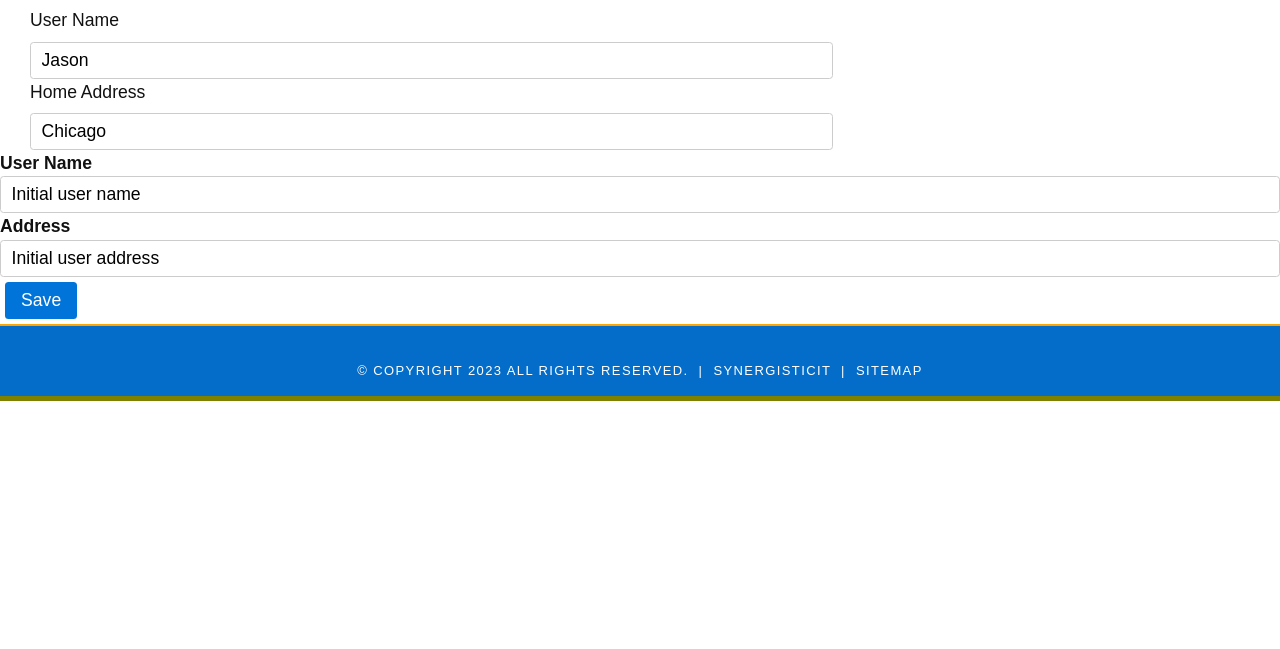
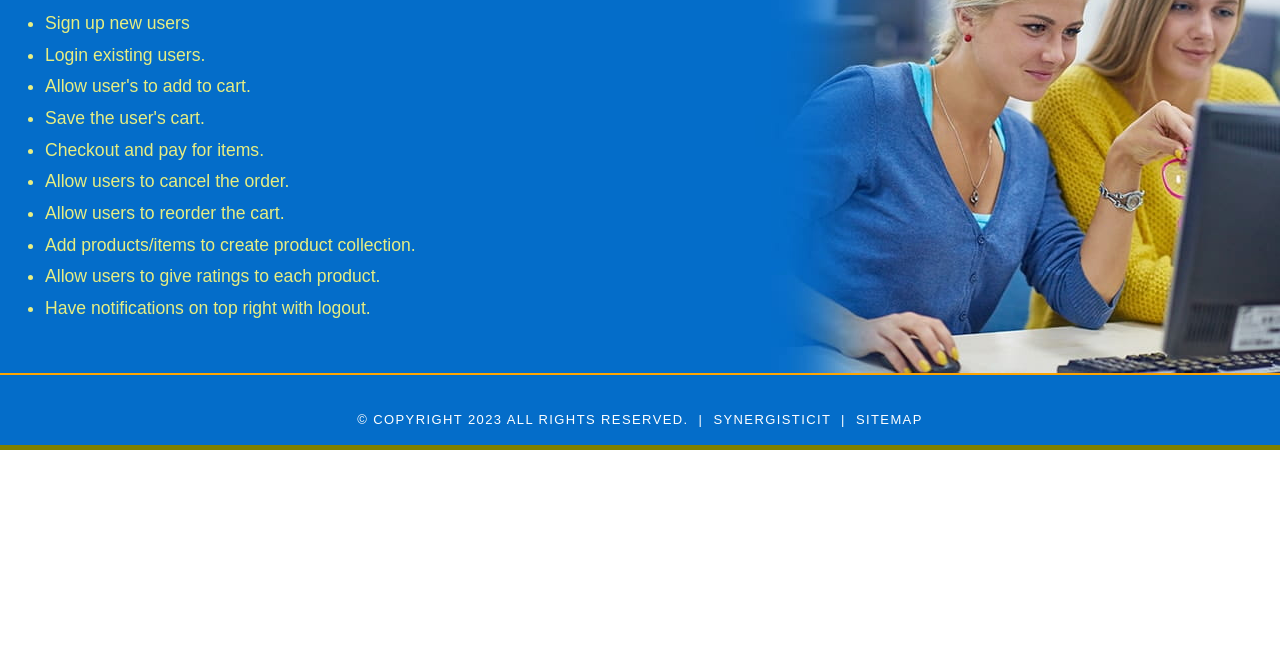
Before and after one commit to stevenpershyn/MernStack_Assessment_4, a React app in the folder reactapp/: page / in a window 1280 px wide. Shown: the part 151-800 px from the top of the page. Built offline with nearby package versions, Linux system fonts and the light colour scheme.

Commit message:
react with redux and hooks

```diff
--- a/reactapp/src/application/AppComponents/User/UserHook.js
+++ b/reactapp/src/application/AppComponents/User/UserHook.js
@@ -10,14 +10,15 @@ let UserHook = (props)=>{
 //this.setState({}) //callback to update the state and create v-dom
 
 //initializes one state and returns a callback to update that state
-// let [userName, setUserName] = useState("John Doe")
-// let onTextChange = (evt)=>{
-//     let target = evt.target;
-//     setUserName(target.value)
-// }
+let [userName2, setUserName] = useState("John Doe")
+let [userAge, setUserAge] = useState(18)
+let onTextChange = (evt)=>{
+    let target = evt.target;
+    setUserName(target.value)
+}
 
 //makes our component capable of being subscriber to store like mapStatToProps
-let user = useSelector((state)=>state.userReducer.User)
+let user = useSelector((store)=>store.userReducer.User)
 
 //useDispatch - replacement of mapDispatchToProps makes component able to dispatch the action
 let dispatchToDB = useDispatch()
@@ -29,16 +30,34 @@ let passwordRef = useRef(null)
 let streetRef = useRef(null)
 let mobileRef = useRef(null)
 
-//componentDidMount
+//shouldcomponentUpdate, componentDidMount
+//default it is shouldcomponentUpdate
 //when first rendering is done and UI can be accessed - componentDidMount
-//useeffect is the hook that we use to make it work as componentDidMount, componentWillUnmount
+//useeffect is the hook that we use to make it work as shouldComponentUpdate, componentDidMount, componentWillUnmount
 useEffect(()=>{
+    console.log("Re render happend")
+
     //assign the values we got from reducer
     userNameRef.current.value = user.userName //"David"
     passwordRef.current.value = user.password
     streetRef.current.value = user.street
     mobileRef.current.value = user.mobile
-})
+
+    //clearInterval(interval)
+
+    //if we return a function in useEffect - this acts as componentWillUnmount
+    return ()=>{
+        //clearInterval(interval)
+        console.log("Hook instance gets cleared! componentWilUnmount")
+    }
+},
+[userAge, userName2]) //if we pass value in second parameter it initializes and behaves as - componentDidMount
+
+
+// let interval = setInterval(() => {
+//     console.log(userAge)
+//     setUserAge(userAge++)
+// }, 2000);
 
 let readFormData = (evt)=>{
     let user = {
@@ -61,12 +80,8 @@ return(
         <form className={"form col-md-10 userHook"} onSubmit={readFormData}>
             <label>
                 <b>User Name :</b>
-                {/* <input type="text" className={"form-control col-md-12"} value={userName}
-                    onChange={(evt)=>{setUserName(evt.target.value)}}
-                    //onChange={onTextChange}
-                    placeholder="Please enter user name" maxLength={20} required/> */}
-                    <input type="text" className={"form-control col-md-12"} ref={userNameRef}
-                    placeholder="Please enter user name" maxLength={20} required/>
+                <input type="text" className={"form-control col-md-12"} ref={userNameRef}
+                placeholder="Please enter user name" maxLength={20} required/>
             </label>
             <br/>
             <label>
@@ -88,6 +103,19 @@ return(
                 </label>
             <br/>
                 <input type="submit" className={"btn btn-primary"} value="Signin" />
+
+            <br/>
+                {/* in controlled way */}
+                <label>
+                    <b>User Name :</b>
+                    <input type="text" className={"form-control col-md-12"} value={userName2}
+                        onChange={(evt)=>{setUserName(evt.target.value)}}
+                        //onChange={onTextChange}
+                        placeholder="Please enter user name" maxLength={20} required/>
+                </label>
+                <label>
+                    <b>Age is - {userAge}</b>
+                </label>
         </form>
     </>
 )
--- a/reactapp/src/application/CommonComponent/HomeComponent.js
+++ b/reactapp/src/application/CommonComponent/HomeComponent.js
@@ -29,8 +29,8 @@ export default class HomeComponent extends PureComponent {
     componentDidMount(){
         console.log("component is mounted on browser / dom created")
         //we can access html once component is mounted
-        this.userNameRef.current.value = "Initial user name"
-        this.userAddressRef.current.value = "Initial user address"
+        //this.userNameRef.current.value = "Initial user name"
+        //this.userAddressRef.current.value = "Initial user address"
 
         // setTimeout(() => {
         //     this.userNameRef.current.focus()
@@ -138,31 +138,52 @@ export default class HomeComponent extends PureComponent {
     render(){
         console.log("rendering the component!!!")
         return(
-            <>
-                <h1>Home Component</h1>
+            <div className={"loadimage form"} >
+                <h1>{this.state.title}</h1>
+                <b className="feature">{"Product Feature's :"}</b>
+                <ul>
+                    <li>Sign up new users</li>
+                    <li>Login existing users.</li>
+                    <li>Allow user's to add to cart.</li>
+                    <li>Save the user's cart.</li>
+                    <li>Checkout and pay for items.</li>
+                    <li>Allow users to cancel the order.</li>
+                    <li>Allow users to reorder the cart.</li>
+                    <li>Add products/items to create product collection.</li>
+                    <li>Allow users to give ratings to each product.</li>
+                    <li>Have notifications on top right with logout.</li>
+                </ul>
 
-                {/* controlled component using div based structure */}
-                <div className="form col-md-12">
-                    <div className="col-md-8">
-                        <label>User Name </label>
-                        <input type="text" className="userName" value={this.state.uName} onChange={this.textChange}></input>
-                    </div>
-                    <div className="col-md-8">
-                        <label>Home Address </label>
-                        <input type="text" className="address" value={this.state.uState} onChange={this.textChange}></input>
-                    </div>
-                </div>
+                {/* <video width="320" height="240" controls autoplay>
+                    <source src={require('../../videos/video.mp4')} type="video/mp4" />
+                    Your browser does not support the video tag.
+                </video> */}
+            </div>
+            // <>
+            //     <h1>Home Component</h1>
 
-                {/* uncontrolled component where we update the state at the end */}
-                <form action="/saveUser" onSubmit={this.formSubmit}>
-                    <b>User Name</b>
-                    <input type="text" ref={this.userNameRef} ></input>
-                    <b>Address</b>
-                    <input type="text" ref={this.userAddressRef} ></input>
+            //     {/* controlled component using div based structure */}
+            //     <div className="form col-md-12">
+            //         <div className="col-md-8">
+            //             <label>User Name </label>
+            //             <input type="text" className="userName" value={this.state.uName} onChange={this.textChange}></input>
+            //         </div>
+            //         <div className="col-md-8">
+            //             <label>Home Address </label>
+            //             <input type="text" className="address" value={this.state.uState} onChange={this.textChange}></input>
+            //         </div>
+            //     </div>
 
-                    <button type="submit" >Save</button>
-                </form>
-            </>
+            //     {/* uncontrolled component where we update the state at the end */}
+            //     <form action="/saveUser" onSubmit={this.formSubmit}>
+            //         <b>User Name</b>
+            //         <input type="text" ref={this.userNameRef} ></input>
+            //         <b>Address</b>
+            //         <input type="text" ref={this.userAddressRef} ></input>
+
+            //         <button type="submit" >Save</button>
+            //     </form>
+            // </>
         )
     }
 }
--- a/reactapp/src/application/app.css
+++ b/reactapp/src/application/app.css
@@ -388,7 +388,7 @@ optgroup {
   background-color: #046dc9;
   padding: 5px;
   text-align: left;
-  color: #e97324;
+  color: #e9244f;
   /* border-radius: 50%; */
 }
 .loadimage ul{
@@ -399,7 +399,7 @@ optgroup {
   cursor : pointer;
 }
 .loadimage ul li:hover{
-  color: #e97324;
+  color: #5f1216;
 }
 
 .loadimage .feature{
```
